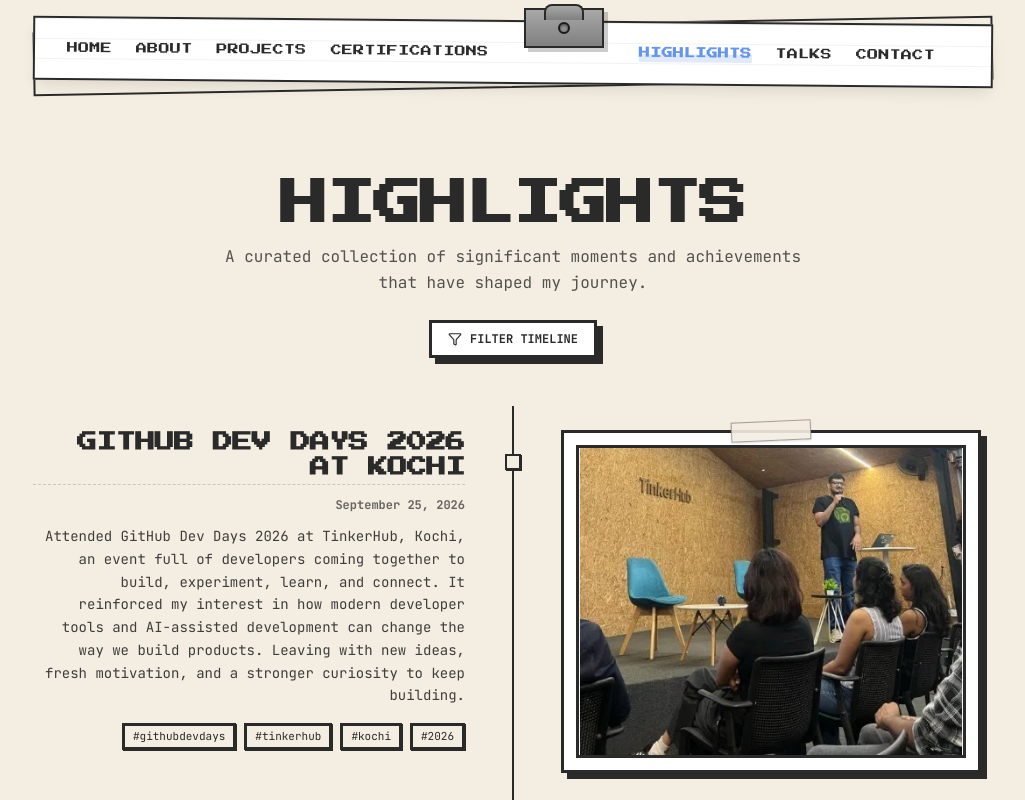
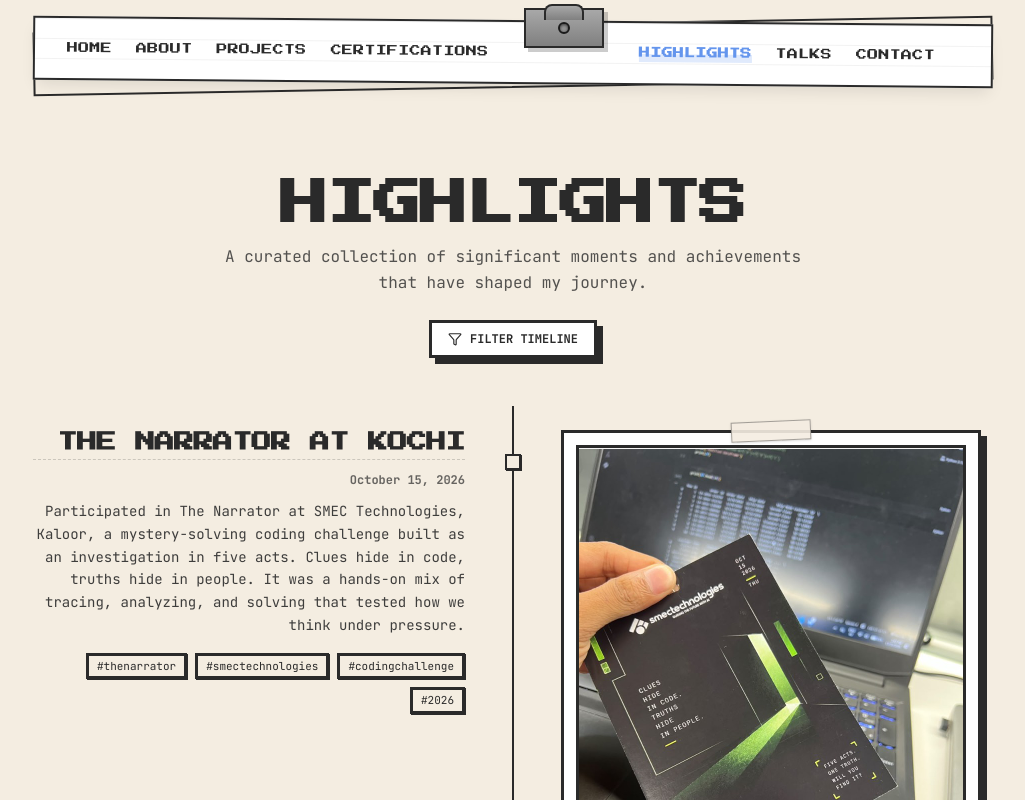
Before and after one commit to ShareefMuhammed/portfolio, a Next.js app: page /highlights in a window 1280 px wide. Shown: the top 800 px of the page, without its empty margins (127-1152 px from the left). Built offline with nearby package versions, Linux system fonts and the light colour scheme.

Commit message:
feat: add The Narrator at Kochi to Highlights page

```diff
--- a/app/highlights/page.tsx
+++ b/app/highlights/page.tsx
@@ -17,6 +17,25 @@
 }
 
 const highlightsData: HighlightItem[] = [
+  {
+    id: "the-narrator-kochi",
+    title: "The Narrator at Kochi",
+    date: "October 15, 2026",
+    description: (
+      <>
+        Participated in The Narrator at SMEC Technologies, Kaloor, a
+        mystery-solving coding challenge built as an investigation in five acts.
+        Clues hide in code, truths hide in people. It was a hands-on mix of
+        tracing, analyzing, and solving that tested how we think under pressure.
+      </>
+    ),
+    tags: ["thenarrator", "smectechnologies", "codingchallenge", "2026"],
+    imageSrc: "/images/highlights/the-narrator-kochi.jpg",
+    imageAlt:
+      "SMEC Technologies 'The Narrator' event card for October 15, 2026, held in front of a laptop",
+    isPortrait: true,
+    aspectClass: "aspect-[3/4] max-h-[520px]",
+  },
   {
     id: "github-dev-days-2026",
     title: "GitHub Dev Days 2026 at Kochi",
```
Also changed, not shown: public/images/highlights/the-narrator-kochi.jpg (added).
